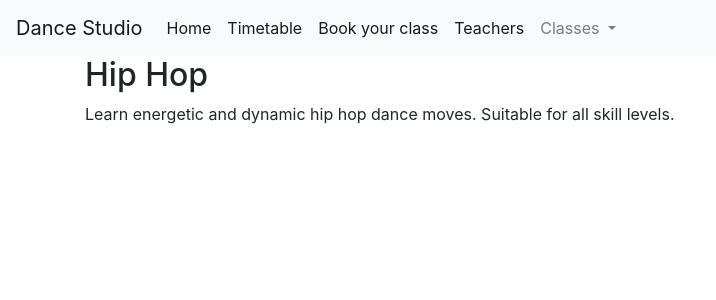
After one commit to alona-ruda/dance_studio, a Flask app: page /class/1 in a window 1280 px wide. The commit adds this page. Shown: the top 300 px of the page, without its empty margins (0-716 px from the left). Run offline with Flask 3, Linux system fonts and the light colour scheme; data comes from the database, SQL or seed files in the repository; some libraries are stand-ins or nearby versions.

Commit message:
Dropdown in process

```diff
--- a/app.py
+++ b/app.py
@@ -17,6 +17,16 @@ def get_teacher(teacher_id):
     if teacher is None:
         abort(404)
     return teacher
+
+
+def get_dance_class(dance_class_id):
+    conn = get_db_connection()
+    dance_class = conn.execute('SELECT * FROM dance_classes WHERE dance_class_id = ?',
+                        (dance_class_id,)).fetchone()
+    conn.close()
+    if dance_class is None:
+        abort(404)
+    return dance_class
 
 
 app = Flask(__name__)
@@ -41,6 +51,16 @@ def teacher(teacher_id):
     return render_template('teacher.html', teacher=teacher)
 
 
+# @app.route('/class/<string:dance_class_name>')
+# def dance_class(dance_class_name):
+#     dance_class = get_dance_class(dance_class_name)
+#     return render_template('class.html', dance_class=dance_class)
+
+@app.route('/class/<int:dance_class_id>')
+def dance_class(dance_class_id):
+    dance_class = get_dance_class(dance_class_id)
+    return render_template('class.html', dance_class=dance_class)
+
 
 if __name__ == '__main__':
     app.run(debug=True, port=5000)
--- a/schema.sql
+++ b/schema.sql
@@ -24,9 +24,10 @@ CREATE TABLE teacher_days (
     FOREIGN KEY (day_id) REFERENCES days(day_id)
 );
 
-CREATE TABLE classes (
-    class_id INTEGER PRIMARY KEY AUTOINCREMENT,
-    class_name VARCHAR(50) NOT NULL
+CREATE TABLE dance_classes (
+    dance_class_id INTEGER PRIMARY KEY AUTOINCREMENT,
+    dance_class_name VARCHAR(50) NOT NULL,
+    dance_class_about TEXT
 );
 
 CREATE TABLE teacher_classes (
--- a/templates/base.html
+++ b/templates/base.html
@@ -30,9 +30,23 @@
             <li class="nav-item active">
                 <a class="nav-link" href="{{url_for('teachers')}}">Teachers</a>
             </li>
-            <li class="nav-item active">
-                <a class="nav-link" href="#">Classes</a>
+
+
+            <li class="nav-item dropdown">
+              <a class="nav-link dropdown-toggle" href="#" id="navbarDropdown" role="button" data-toggle="dropdown" aria-haspopup="true" aria-expanded="false">
+                Classes
+              </a>
+              <ul class="dropdown-menu" aria-labelledby="navbarDropdownMenuLink">
+                <div class="dropdown-menu" aria-labelledby="navbarDropdownMenuLink">
+                    {% for dance_class in dance_classes %}
+                        <a class="dropdown-item" href="{{ url_for('dance_class', dance_class_id=dance_class['dance_class_id']) }}">{{ dance_class['dance_class_name'] }}</a>
+                        <div class="dropdown-divider"></div>
+                    {% endfor %}
+                </div>
+              </ul>
+
             </li>
+
             </ul>
         </div>
     </nav>
--- /dev/null
+++ b/templates/class.html
@@ -0,0 +1,6 @@
+{% extends 'base.html' %}
+
+{% block content %}
+    <h2>{{ dance_class['dance_class_name'] }}</h2>
+    <p>{{ dance_class['dance_class_about'] }}</p>
+{% endblock %}
```
Also changed, not shown: init_db.py (+9 -6 lines), database.db.
